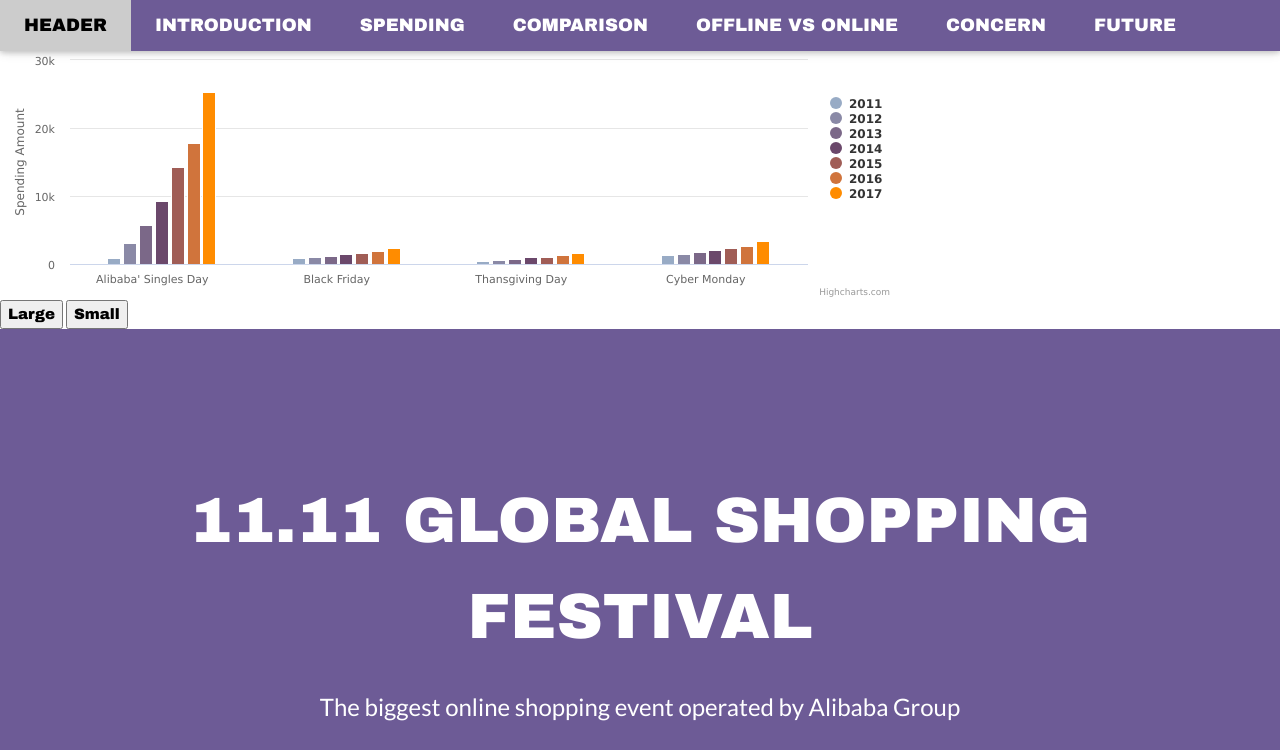
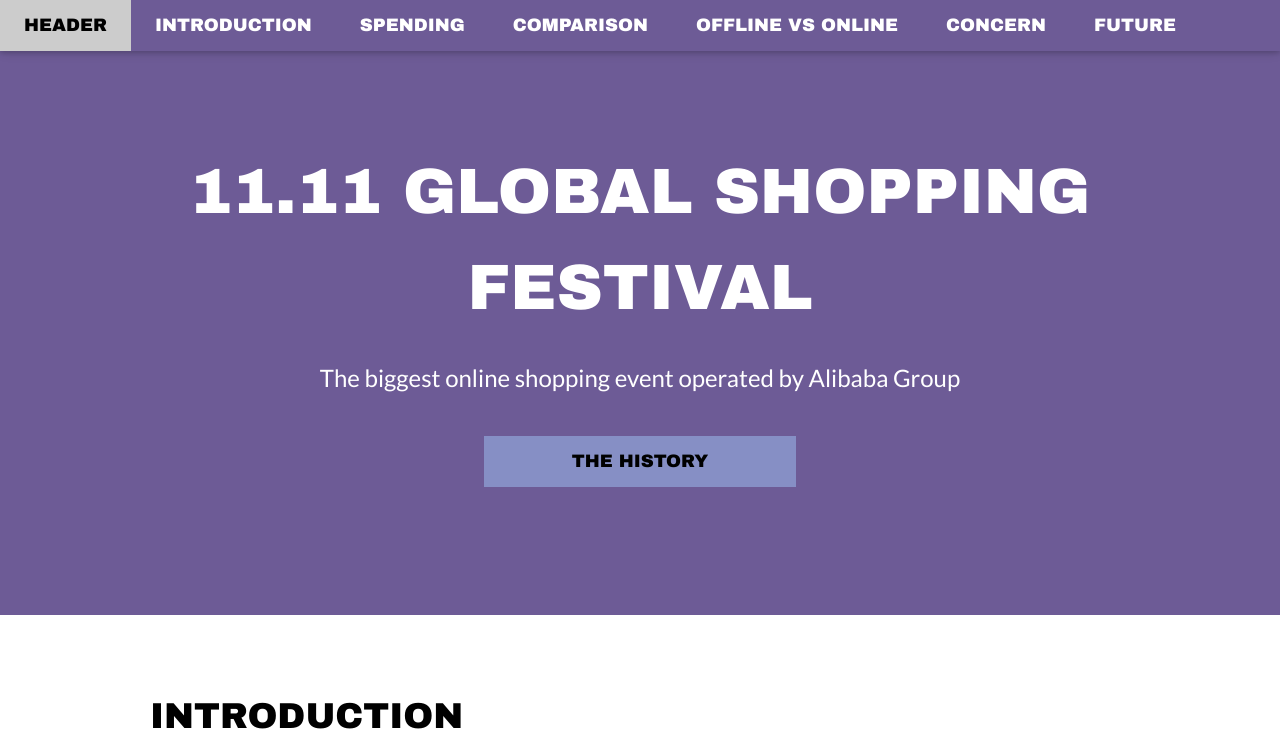
Before and after one commit to qianshangchen/tmall_global_shopping_festival_Double11, a plain HTML site: page index.html in a window 1280 px wide. Shown: the top 750 px of the page. Drawn offline with nearby package versions, Linux system fonts and the light colour scheme.

Commit message:
Update index.html

```diff
--- a/index.html
+++ b/index.html
@@ -22,13 +22,6 @@
    <script src="https://code.jquery.com/jquery-3.1.1.min.js"></script>
    <script src="https://code.highcharts.com/highcharts.js"></script>
 
-   <div id="container3"></div>
-
-   <button id="large">Large</button>
-   <button id="small">Small</button>
-
-
-
 </head>
 <style>
 body,h1{font-family: 'Archivo Black', sans-serif}
@@ -43,12 +36,6 @@ body,h2,h3,h4,h5,h6 {font-family: "Lato", sans-serif}
 .w3-theme-3 {color:#000 !important;background-color:#a86482 !important}
 .w3-theme-4 {color:#fff !important;background-color:#d47896 !important}
 .w3-theme-5 {color:#fff !important;background-color:#efa5c5 !important}
-
-   #container3 {
-	height: 300px;
-	min-width: 310px;
-	max-width: 900px;
-}
 
 </style>
 <body>
```
